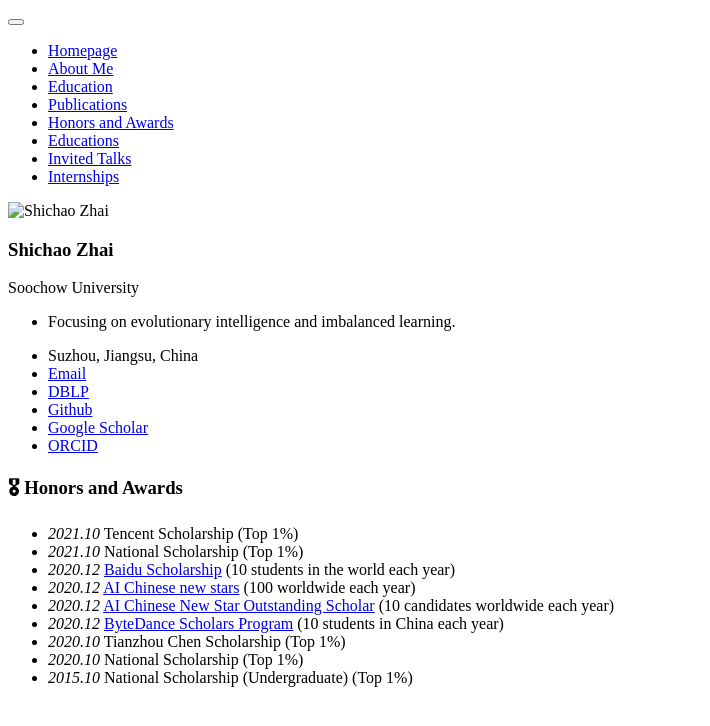
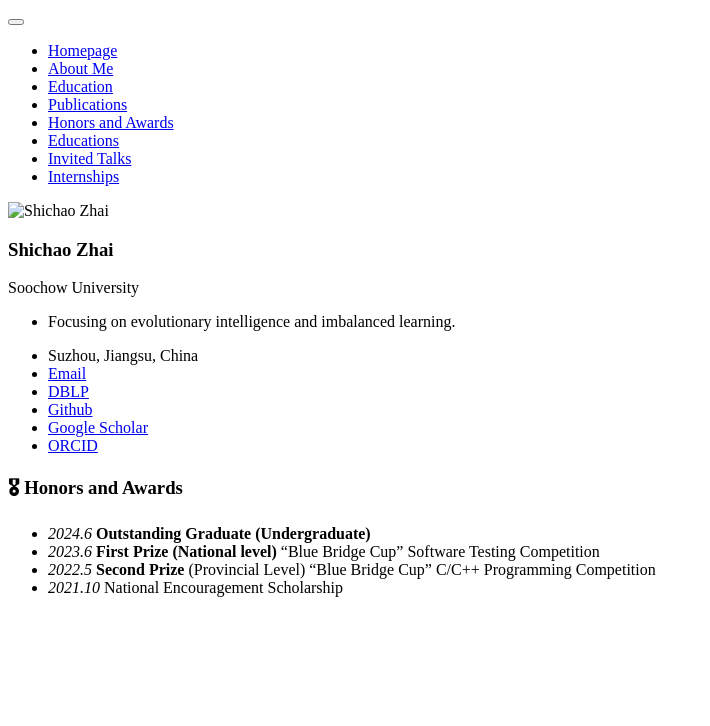
Before and after one commit to zhaishichao/zhaishichao.github.io, a Jekyll site: the page built from _pages/includes/honers.md, in a window 1280 px wide. Shown: the top 726 px of the page, without its empty margins (0-710 px from the left). Built offline with Jekyll 4.4.1, drawn with Linux system fonts in a browser that asks for light colours; our own code applies the rules of GitHub Pages for plain Markdown files.

Commit message:
更新了荣誉奖项

```diff
--- a/_pages/includes/honers.md
+++ b/_pages/includes/honers.md
@@ -1,10 +1,5 @@
 # 🎖 Honors and Awards
-- *2021.10* Tencent Scholarship (Top 1%)
-- *2021.10* National Scholarship (Top 1%)
-- *2020.12* [Baidu Scholarship](https://baike.baidu.com/item/%E7%99%BE%E5%BA%A6%E5%A5%96%E5%AD%A6%E9%87%91/9929412) (10 students in the world each year)
-- *2020.12* [AI Chinese new stars](https://mp.weixin.qq.com/s?__biz=MzA4NzQ5MTA2NA==&mid=2653639431&idx=1&sn=25b6368c1954419b9090840347d9a27d&chksm=8be75b90bc90d286a5af3ef8e610e822d705dc3cf4382b45e3f14489f3e7ec4fd8c95ed0eceb&mpshare=1&scene=2&srcid=0511LMlj9Qv9DeIZAjMjYAU9&sharer_sharetime=1620731348139&sharer_shareid=631c113940cb81f34895aa25ab14422a#rd) (100 worldwide each year)
-- *2020.12* [AI Chinese New Star Outstanding Scholar](https://mp.weixin.qq.com/s?__biz=MzA4NzQ5MTA2NA==&mid=2653639431&idx=1&sn=25b6368c1954419b9090840347d9a27d&chksm=8be75b90bc90d286a5af3ef8e610e822d705dc3cf4382b45e3f14489f3e7ec4fd8c95ed0eceb&mpshare=1&scene=2&srcid=0511LMlj9Qv9DeIZAjMjYAU9&sharer_sharetime=1620731348139&sharer_shareid=631c113940cb81f34895aa25ab14422a#rd) (10 candidates worldwide each year)
-- *2020.12* [ByteDance Scholars Program](https://ur.bytedance.com/scholarship) (10 students in China each year)
-- *2020.10* Tianzhou Chen Scholarship (Top 1%)
-- *2020.10* National Scholarship (Top 1%)
-- *2015.10* National Scholarship (Undergraduate) (Top 1%)
+- *2024.6* **Outstanding Graduate (Undergraduate)**
+- *2023.6* **First Prize (National level)** "Blue Bridge Cup" Software Testing Competition
+- *2022.5* **Second Prize** (Provincial Level) "Blue Bridge Cup" C/C++ Programming Competition
+- *2021.10* National Encouragement Scholarship
```
Also changed, not shown: _pages/includes/education.md (+3 -2 lines).
